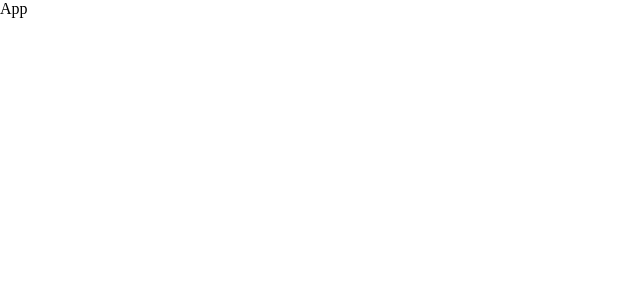
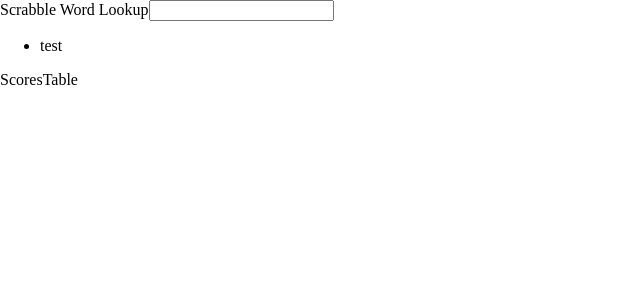
Before and after one commit to burntcustard/scrabble-react-app, a React (Create React App) app: page / in a window 1280 px wide. Shown: the top 300 px of the page, without its empty margins (0-640 px from the left). Built offline with nearby package versions, Linux system fonts and the light colour scheme.

Commit message:
Initial file structures & words & scores components

```diff
--- a/package.json
+++ b/package.json
@@ -3,6 +3,7 @@
   "version": "0.1.0",
   "private": true,
   "dependencies": {
+    "axios": "^0.18.0",
     "react": "^16.8.6",
     "react-dom": "^16.8.6",
     "react-scripts": "2.1.8"
--- /dev/null
+++ b/src/api/wordLookup.js
@@ -0,0 +1,12 @@
+import axios from 'axios';
+
+const KEY = '';
+
+export default axios.create({
+  baseURL: 'https://www.googleapis.com/youtube/v3',
+  params: {
+    key: KEY,
+    part: 'snippet',
+    maxResults: 5
+  }
+});
--- a/src/components/App.js
+++ b/src/components/App.js
@@ -1,14 +1,24 @@
 import React, { Component } from 'react';
 import './App.css';
+import Words from './Words';
+import Scores from './Scores';
+
 
 class App extends Component {
+
   render() {
     return (
       <div className="App">
-        App
+        <div className="ui-container">
+          <div className="ui">
+            <Words />
+            <Scores />
+          </div>
+        </div>
       </div>
     );
   }
+
 }
 
 export default App;
--- a/src/components/Scores.js
+++ b/src/components/Scores.js
@@ -0,0 +1,20 @@
+import React from 'react';
+import ScoresTable from './ScoresTable';
+
+class Scores extends React.Component {
+
+  state = {
+    playerData: []
+  }
+
+  render() {
+    return(
+      <section className="scores">
+        <ScoresTable playerData={this.state.playerData}/>
+      </section>
+    );
+  }
+
+}
+
+export default Scores;
--- /dev/null
+++ b/src/components/ScoresTable.js
@@ -0,0 +1,12 @@
+import React from 'react';
+
+
+const ScoresTable = ({ playerData }) => {
+
+  return (
+    <div>ScoresTable</div>
+  );
+
+};
+
+export default ScoresTable;
--- a/src/components/SearchBar.js
+++ b/src/components/SearchBar.js
@@ -0,0 +1,43 @@
+import React from 'react';
+
+class SearchBar extends React.Component {
+
+  state = { term: '' };
+
+  onInputChange = event => {
+    this.setState({ term: event.target.value });
+  };
+
+  componentDidUpdate() {
+    console.log('Inside da box right now: ' + this.state.term);
+  }
+
+  onFormSubmit = event => {
+    event.preventDefault();
+    console.log('Looking up word: ' + this.state.term);
+    this.props.onSubmit(this.state.term);
+  };
+
+  render() {
+    return (
+      <div className="search-bar">
+        <form
+          className="search-bar__form"
+          onSubmit={this.onFormSubmit}
+        >
+          <div className="field">
+            <label>Scrabble Word Lookup</label>
+            <input
+              type="text"
+              value={this.state.term}
+              onChange={this.onInputChange}
+            />
+          </div>
+        </form>
+      </div>
+    );
+  }
+
+}
+
+export default SearchBar;
--- a/src/components/WordList.js
+++ b/src/components/WordList.js
@@ -0,0 +1,16 @@
+import React from 'react';
+
+
+const WordList = ({ words }) => {
+
+  return (
+    <div className="word-list">
+      <ul>
+        <li>test</li>
+      </ul>
+    </div>
+  );
+
+}
+
+export default WordList;
--- /dev/null
+++ b/src/components/Words.js
@@ -0,0 +1,36 @@
+import React from 'react';
+import SearchBar from './SearchBar';
+import WordList from './WordList';
+import wordLookup from '../api/wordLookup';
+
+
+class Words extends React.Component {
+
+  state = {
+    words: []
+  };
+
+  onTermSubmit = async term => {
+
+    // TODO: Correct URL & params
+    const response = await wordLookup.get('/something', {
+      params: { thing: term }
+    });
+
+    this.setState({
+      words: response.data.words // TODO: Correct return stuff
+    })
+  }
+
+  render() {
+    return(
+      <section className="words">
+        <SearchBar onSubmit={this.onTermSubmit} />
+        <WordList words={this.state.words} />
+      </section>
+    );
+  }
+
+}
+
+export default Words;
```
Also changed, not shown: src/components/Scores.css (deleted), src/components/ScoresTable.css (added), 1 other file (tests, documents, lock files or other folders).
